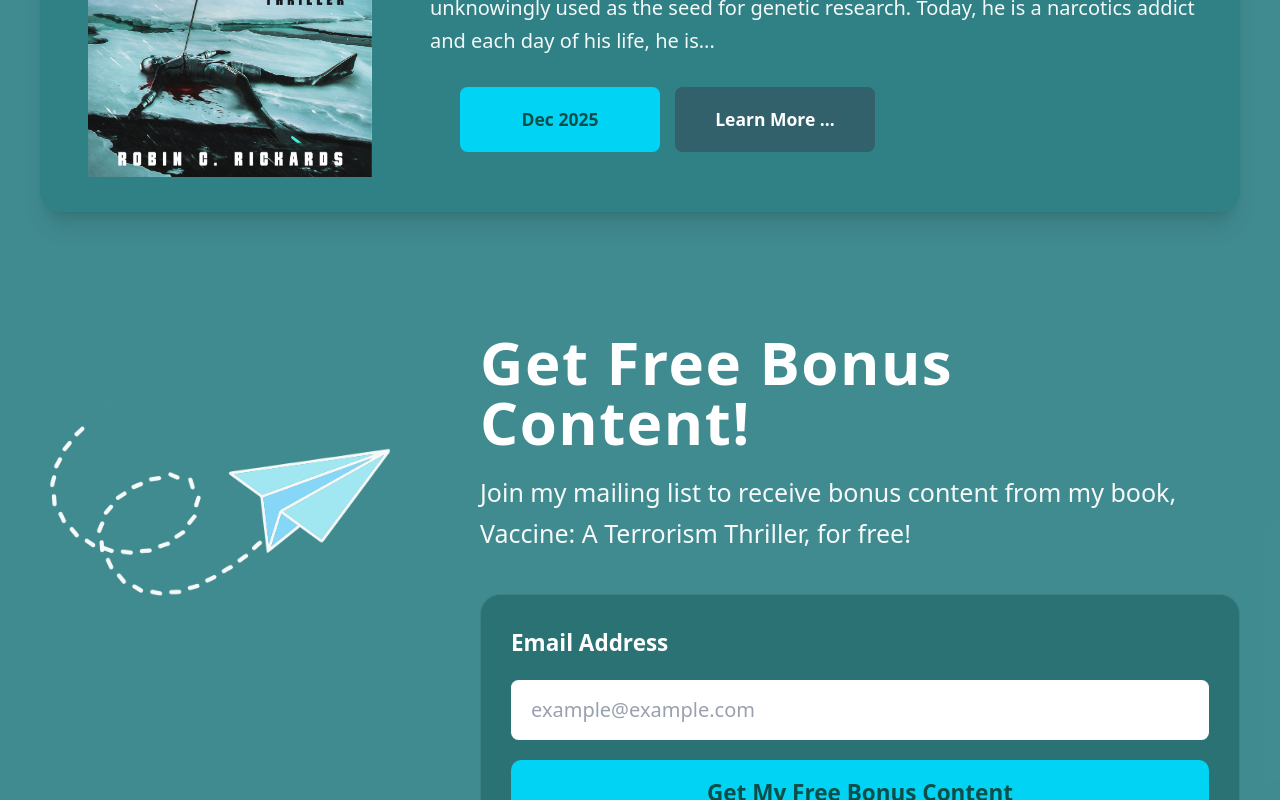
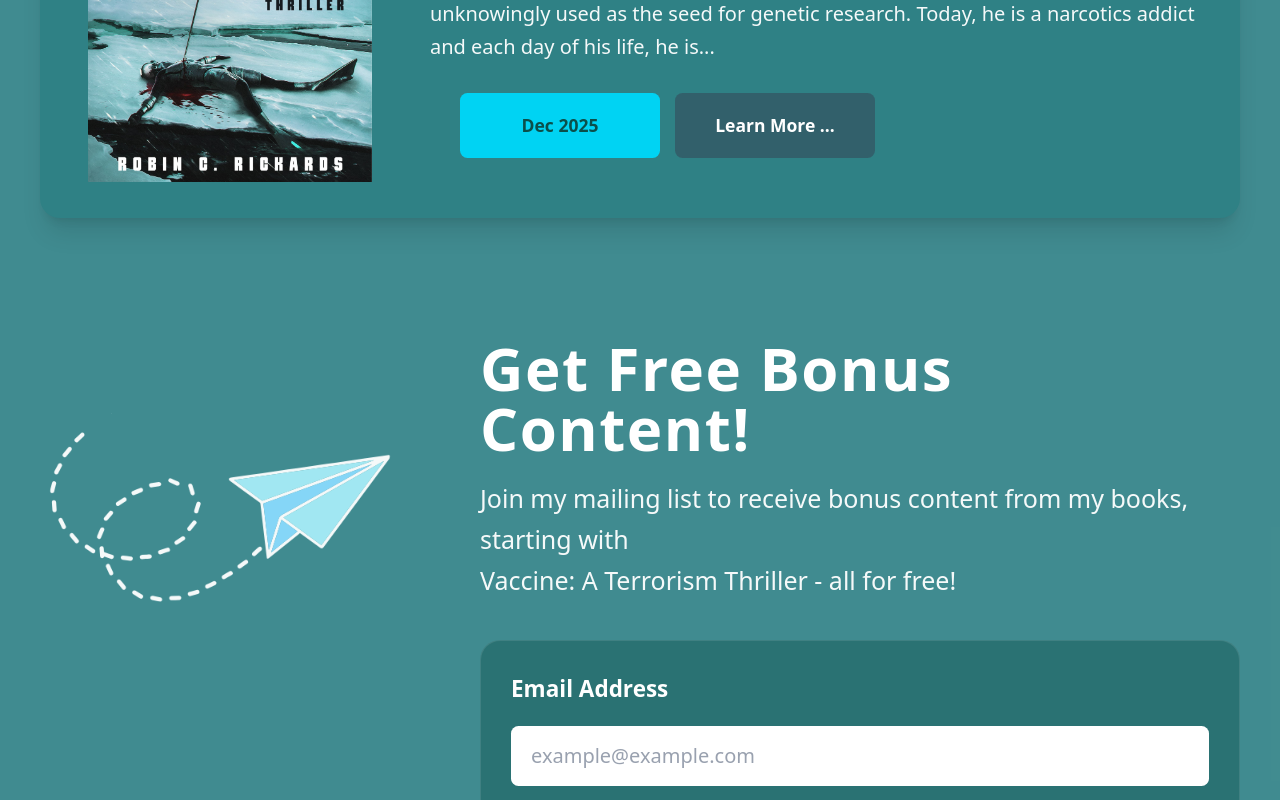
Before and after one commit to ingramirezrivera/chimeralinsight-web, a Next.js app: page / in a window 1280 px wide. Shown: the part 4808-5608 px from the top of the page. Built offline with nearby package versions, Linux system fonts and the light colour scheme.

Commit message:
checking links

```diff
--- a/src/app/contact/page.tsx
+++ b/src/app/contact/page.tsx
@@ -212,7 +212,7 @@ export default function ContactPage() {
                   <span className="block text-white/80 text-sm">Follow</span>
                   <div className="mt-3 flex items-center gap-3">
                     <a
-                      href="https://www.facebook.com/TU_USUARIO"
+                      href="https://www.facebook.com/profile.php?id=61573030175351"
                       target="_blank"
                       rel="noopener noreferrer"
                       className="inline-flex h-10 w-10 items-center justify-center rounded-full bg-white/15 hover:bg-white/25 transition"
--- a/src/components/Footer.tsx
+++ b/src/components/Footer.tsx
@@ -179,7 +179,7 @@ export default function Footer() {
               </span>
               <div className="mt-3 flex items-center justify-center gap-3">
                 <a
-                  href="https://www.facebook.com/TU_USUARIO"
+                  href="https://www.facebook.com/profile.php?id=61573030175351"
                   target="_blank"
                   rel="noopener noreferrer"
                   className="inline-flex h-10 w-10 items-center justify-center rounded-full bg-white/10 hover:bg-white/20 transition"
--- a/src/components/MailingListSection.tsx
+++ b/src/components/MailingListSection.tsx
@@ -14,8 +14,8 @@ interface Props {
 
 export default function MailingListSection({
   title = "Get Free Bonus Content!",
-  blurbTop = "Join my mailing list to receive bonus content from my book,",
-  blurbBottom = "Vaccine: A Terrorism Thriller, for free!",
+  blurbTop = "Join my mailing list to receive bonus content from my books, starting with",
+  blurbBottom = "Vaccine: A Terrorism Thriller - all for free!",
   ctaText = "Get My Free Bonus Content",
   subscribeUrl,
 }: Props) {
--- a/src/data/books.ts
+++ b/src/data/books.ts
@@ -62,7 +62,7 @@ Superstition, coded messages and drug induced visions of the dead, combine to cr
   {
     id: "vaccine",
     title: "Vaccine",
-    subtitle: "",
+    subtitle: "A Terrorism Thriller",
     description:
       "War kills in many ways—with speed, with brutality…with stealth. At the end of the 20th century, America prepares for a war that could transform the world. But that war has already been fought. . .and America has lost. In the lingering chaos of the Middle East conflict, a pathogen is unleashed. This plague has been engineered to suffocate its...",
     coverSrc: "/images/books/vaccine.jpg",
```
